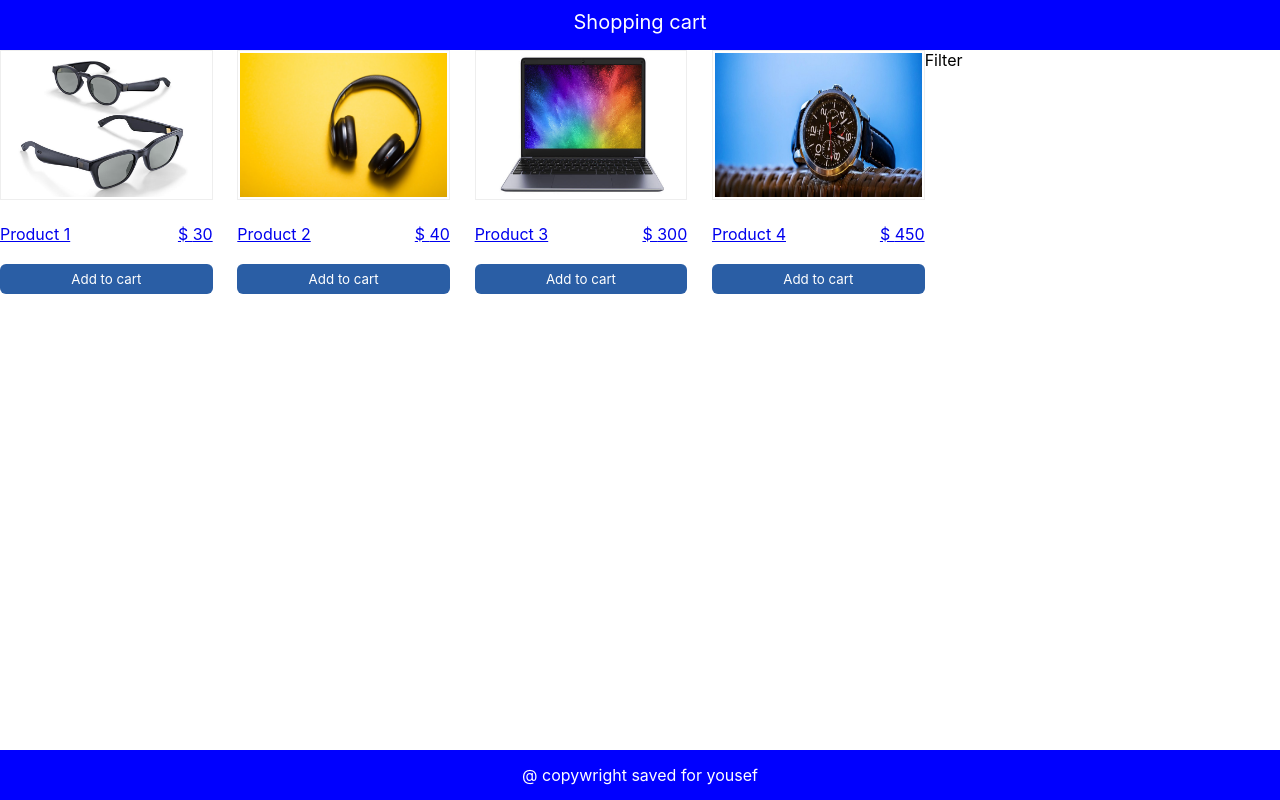
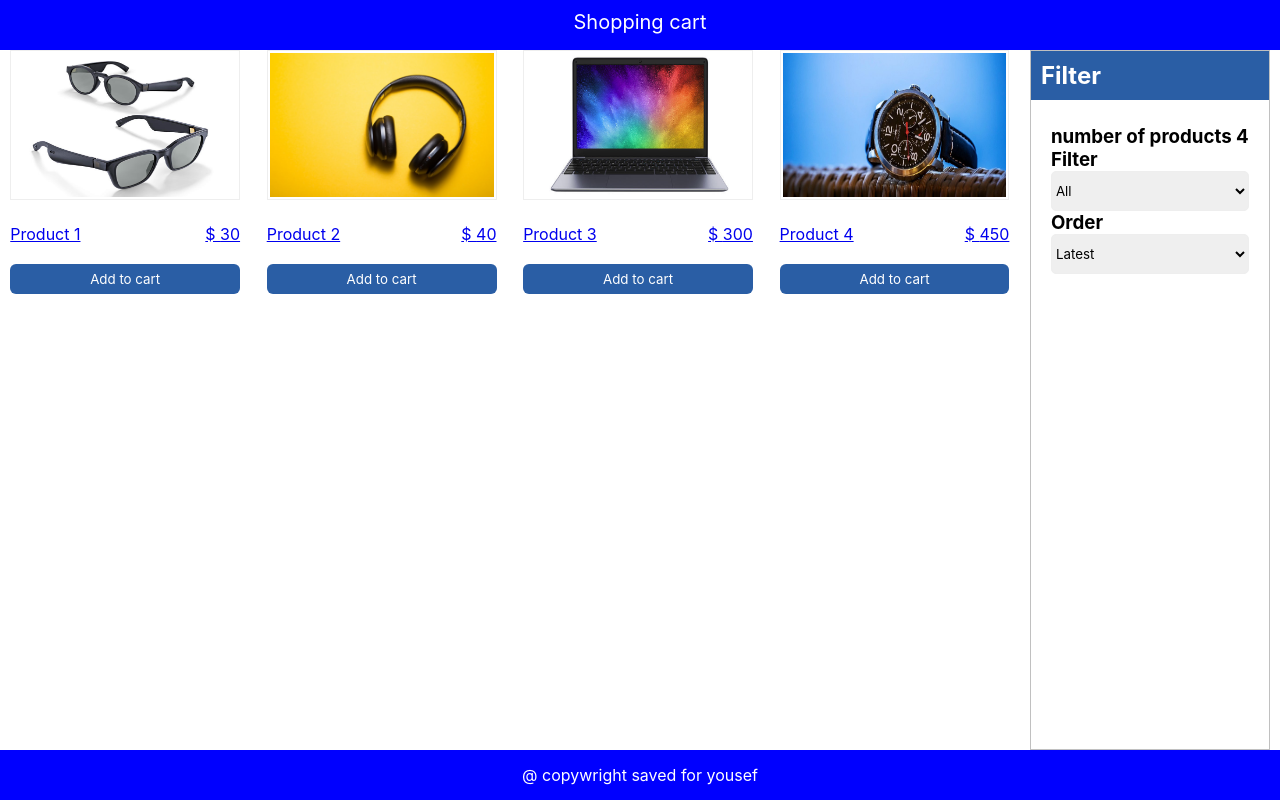
Before and after one commit to yousef7472/shopping-cart, a React (Create React App) app in the folder client/: page / in a window 1280 px wide. Built offline with nearby package versions, Linux system fonts and the light colour scheme.

Commit message:
filter-comp

```diff
--- a/client/src/App.js
+++ b/client/src/App.js
@@ -4,6 +4,7 @@ import Header from './Components/Header/Header';
 import Products from './Components/Products/Products';
 // import { Words } from './Words';
 import Data from "./Data.json"
+import Filter from "./Components/Filter/Filter";
 
 function App() {
   const [products, setProducts] = useState(Data)
@@ -14,7 +15,7 @@ function App() {
       <Header />
       <main className="wrapper">
         <Products className="products" products={products}/>
-        <div className="filter">Filter</div>
+        <Filter/>
       </main>
       <Footer/>
     </div>
--- /dev/null
+++ b/client/src/Components/Filter/Filter.js
@@ -0,0 +1,31 @@
+import "../../css/Filter/Filter.css"
+const Filter = () => {
+    return (
+        <aside className="filter-wrapper">
+            <h2 className="filter-title">Filter</h2>
+            <div>
+                <h3 className="num-of-products">number of products 4</h3>
+                <section className="filter-by-size">
+                    <h3>Filter</h3>
+                    <select className="filter-select">
+                        <option value="All">All</option>
+                        <option value="XS">XS</option>
+                        <option value="S">S</option>
+                        <option value="M">M</option>
+                        <option value="L">L</option>
+                    </select>
+                </section>
+                <section>
+                    <h3>Order</h3>
+                    <select className="filter-select">
+                        <option value="latest">Latest</option>
+                        <option value="newest">Newest</option>
+                        <option value="heighest">Heighest</option>
+                    </select>
+                </section>
+            </div>
+        </aside>
+     );
+}
+
+export default Filter;
--- /dev/null
+++ b/client/src/Components/Filter/Filter.scss
@@ -0,0 +1,24 @@
+.filter-wrapper {
+    display: flex;
+    background-color: #fff;
+    border:1px solid #c0c0c0;
+    flex-direction: column;
+    .filter-title {
+        background-color: #2a5ea5;
+        color: #fff;
+        padding: 10px;
+        margin-bottom: 20px;
+
+    }
+    > div {
+        padding: 5px 20px;
+        margin-bottom: 13px;
+    }
+    select {
+        display: block;
+        height: 40px;
+        border: 1px solid #eee;
+        width: 100%;
+        border-radius: 5px;
+    }
+}
--- a/client/src/Data.json
+++ b/client/src/Data.json
@@ -13,7 +13,7 @@
         "imageUrl": "./images/headphone.jpg",
         "desc": "This is product 2",
         "price": 40,
-        "sizes": ["XL", "L"]
+        "sizes": ["XS", "L"]
     },
     {
         "id": "img3",
--- /dev/null
+++ b/client/src/css/Filter/Filter.css
@@ -0,0 +1,23 @@
+.filter-wrapper {
+  display: flex;
+  background-color: #fff;
+  border: 1px solid #c0c0c0;
+  flex-direction: column;
+}
+.filter-wrapper .filter-title {
+  background-color: #2a5ea5;
+  color: #fff;
+  padding: 10px;
+  margin-bottom: 20px;
+}
+.filter-wrapper > div {
+  padding: 5px 20px;
+  margin-bottom: 13px;
+}
+.filter-wrapper select {
+  display: block;
+  height: 40px;
+  border: 1px solid #eee;
+  width: 100%;
+  border-radius: 5px;
+}
```
